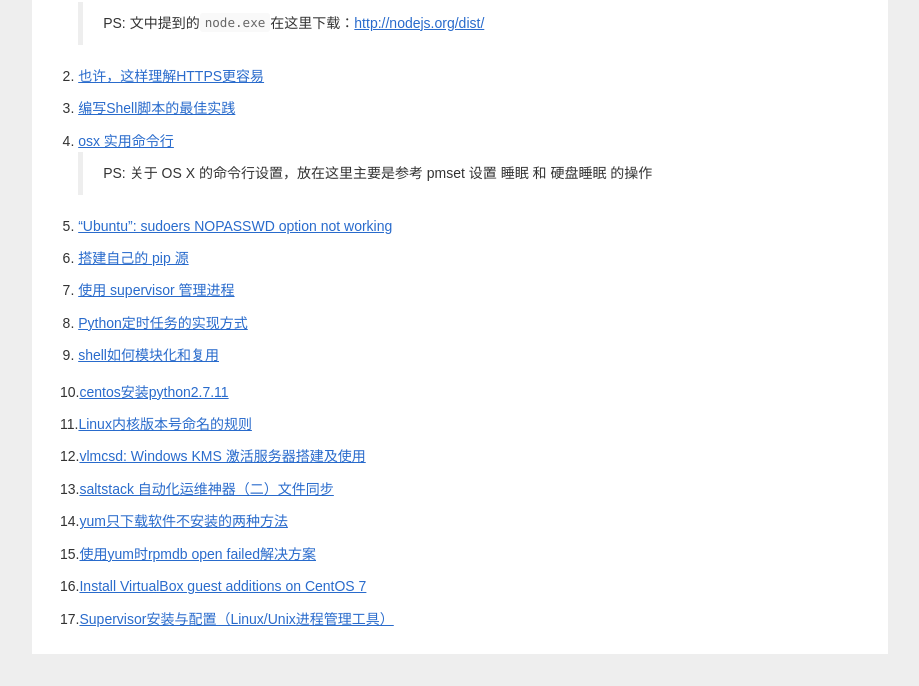
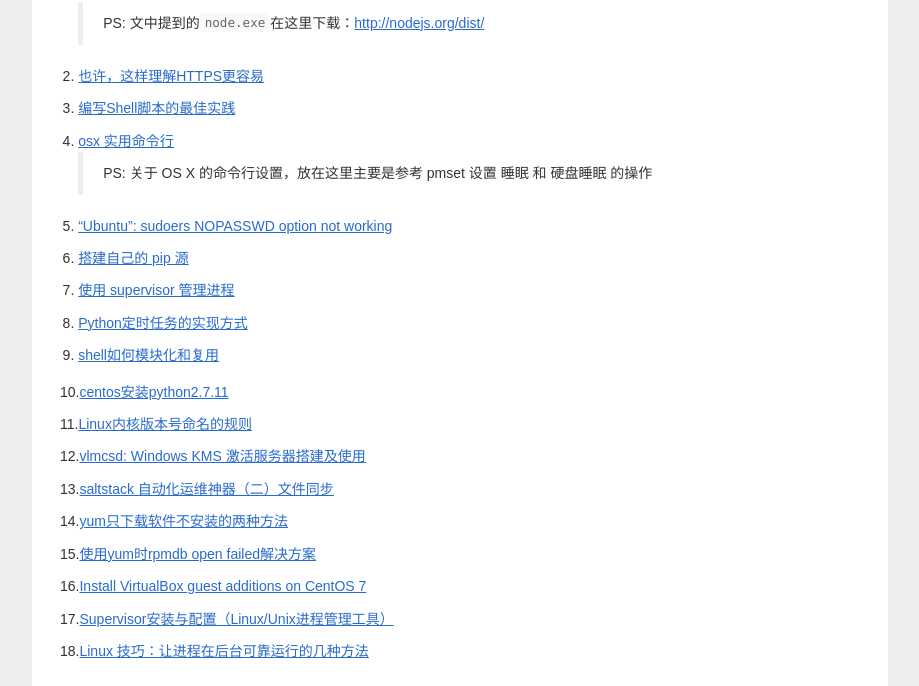
Before and after one commit to ldjhust/ldjhust.github.io, a Jekyll site: the page built from _posts/2017-7-21-reference-article.markdown, in a window 1280 px wide. Shown: the part 460-1146 px from the top of the page, without its empty margins (180-1099 px from the left). Built offline with Jekyll 4.4.1, drawn with Linux system fonts in a browser that asks for light colours; nearby versions of some CDN libraries; comment, search, counter and statistics services are not loaded; before the commit the page ends 1114 px from its top, so only the background shows below that.

Commit message:
Update 2017-7-21-reference-article.markdown

```diff
--- a/_posts/2017-7-21-reference-article.markdown
+++ b/_posts/2017-7-21-reference-article.markdown
@@ -43,3 +43,5 @@ comments: false
 16.[Install VirtualBox guest additions on CentOS 7](https://www.megajason.com/2017/06/10/install-virtualbox-guest-additions-on-centos-7/)
 
 17.[Supervisor安装与配置（Linux/Unix进程管理工具）](http://blog.csdn.net/xyang81/article/details/51555473)
+
+18.[Linux 技巧：让进程在后台可靠运行的几种方法](https://www.ibm.com/developerworks/cn/linux/l-cn-nohup/index.html)
```
